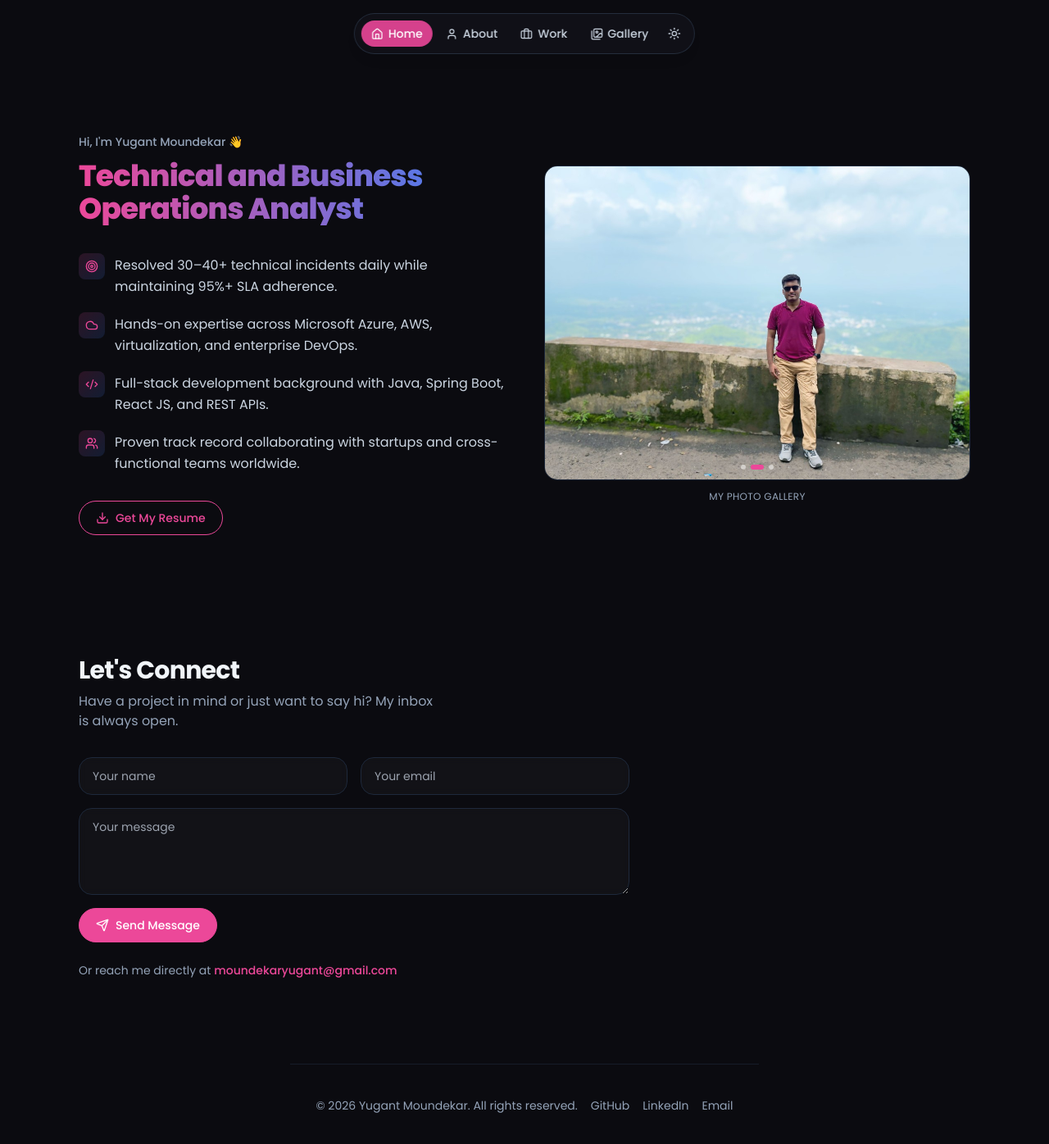
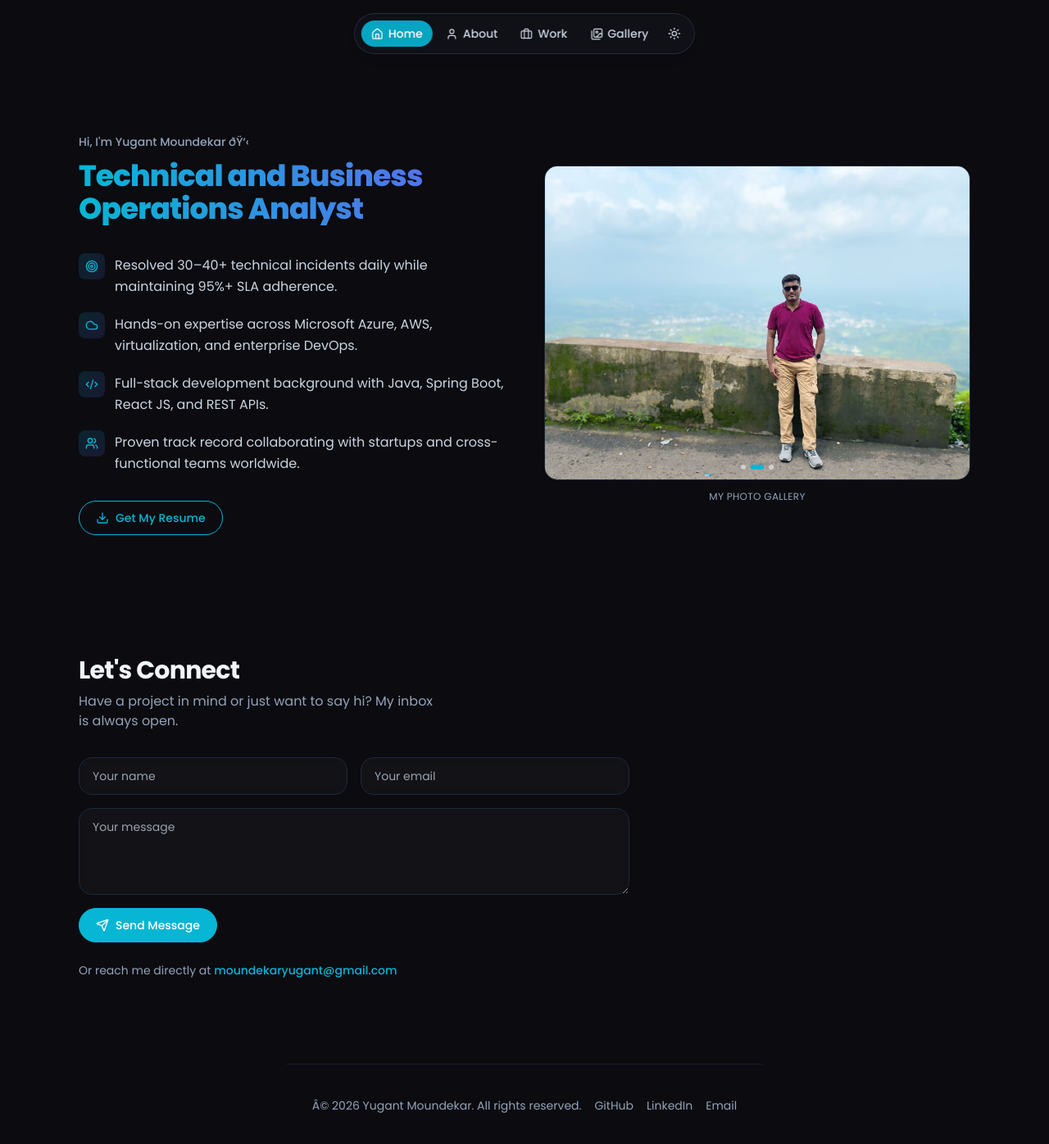
Before and after one commit to YugantMoundekar/portfolio-website, a React (Vite) app in the folder portfolio/: page / in a window 1280 px wide. Shown: the top 1396 px of the page at 82% size. Built offline with nearby package versions, Linux system fonts and the light colour scheme.

Commit message:
Switch site theme to cyan and indigo accents

```diff
--- a/portfolio/src/components/Contact.jsx
+++ b/portfolio/src/components/Contact.jsx
@@ -39,7 +39,7 @@ export default function Contact() {
             name="name"
             placeholder="Your name"
             disabled={!isConfigured}
-            className="card px-4 py-3 text-sm bg-transparent outline-none focus:border-accent-pink disabled:opacity-60"
+            className="card px-4 py-3 text-sm bg-transparent outline-none focus:border-accent-cyan disabled:opacity-60"
           />
           <input
             required
@@ -47,7 +47,7 @@ export default function Contact() {
             name="email"
             placeholder="Your email"
             disabled={!isConfigured}
-            className="card px-4 py-3 text-sm bg-transparent outline-none focus:border-accent-pink disabled:opacity-60"
+            className="card px-4 py-3 text-sm bg-transparent outline-none focus:border-accent-cyan disabled:opacity-60"
           />
           <textarea
             required
@@ -55,12 +55,12 @@ export default function Contact() {
             placeholder="Your message"
             rows={4}
             disabled={!isConfigured}
-            className="card px-4 py-3 text-sm bg-transparent outline-none focus:border-accent-pink sm:col-span-2 disabled:opacity-60"
+            className="card px-4 py-3 text-sm bg-transparent outline-none focus:border-accent-cyan sm:col-span-2 disabled:opacity-60"
           />
           <button
             type="submit"
             disabled={!isConfigured || state.submitting}
-            className="pill-btn sm:col-span-2 justify-center border-accent-pink bg-accent-pink text-white hover:opacity-90 w-fit disabled:opacity-50 disabled:cursor-not-allowed"
+            className="pill-btn sm:col-span-2 justify-center border-accent-cyan bg-accent-cyan text-white hover:opacity-90 w-fit disabled:opacity-50 disabled:cursor-not-allowed"
           >
             <Send size={16} /> {state.submitting ? 'Sending...' : 'Send Message'}
           </button>
@@ -69,7 +69,7 @@ export default function Contact() {
 
       <p className="mt-6 text-sm text-slate-500 dark:text-slate-400">
         Or reach me directly at{' '}
-        <a href={profile.socials.find((s) => s.label === 'Email')?.url} className="text-accent-pink font-medium">
+        <a href={profile.socials.find((s) => s.label === 'Email')?.url} className="text-accent-cyan font-medium">
           {profile.socials.find((s) => s.label === 'Email')?.url.replace('mailto:', '')}
         </a>
       </p>
--- a/portfolio/src/components/Footer.jsx
+++ b/portfolio/src/components/Footer.jsx
@@ -4,7 +4,7 @@ export default function Footer() {
   return (
     <footer className="container-page py-10 mt-10 border-t border-slate-200 dark:border-slate-800/60">
       <div className="flex flex-col sm:flex-row items-center justify-between gap-4 text-sm text-slate-500 dark:text-slate-400">
-        <p>© {new Date().getFullYear()} {profile.name}. All rights reserved.</p>
+        <p>Â© {new Date().getFullYear()} {profile.name}. All rights reserved.</p>
         <div className="flex gap-4">
           {profile.socials.map((s) => (
             <a
@@ -12,7 +12,7 @@ export default function Footer() {
               href={s.url}
               target="_blank"
               rel="noreferrer"
-              className="hover:text-accent-pink transition-colors"
+              className="hover:text-accent-cyan transition-colors"
             >
               {s.label}
             </a>
--- a/portfolio/src/components/Navbar.jsx
+++ b/portfolio/src/components/Navbar.jsx
@@ -23,7 +23,7 @@ export default function Navbar() {
             className={({ isActive }) =>
               `flex items-center gap-1.5 px-3 py-1.5 rounded-full text-xs sm:text-sm font-medium transition-all whitespace-nowrap ${
                 isActive
-                  ? 'bg-accent-pink/90 text-white'
+                  ? 'bg-accent-cyan/90 text-white'
                   : 'text-slate-600 dark:text-slate-300 hover:bg-slate-100 dark:hover:bg-white/10'
               }`
             }
--- a/portfolio/src/components/ProjectCard.jsx
+++ b/portfolio/src/components/ProjectCard.jsx
@@ -2,7 +2,7 @@ import { ArrowUpRight } from 'lucide-react'
 
 export default function ProjectCard({ project }) {
   return (
-    <div className="card overflow-hidden group hover:border-accent-pink/50 transition-colors duration-300">
+    <div className="card overflow-hidden group hover:border-accent-cyan/50 transition-colors duration-300">
       <div className="overflow-hidden">
         <img
           src={project.image}
@@ -18,7 +18,7 @@ export default function ProjectCard({ project }) {
             target="_blank"
             rel="noreferrer"
             aria-label={`Open ${project.name}`}
-            className="shrink-0 flex items-center gap-1 text-sm font-medium text-accent-pink hover:gap-2 transition-all mt-0.5"
+            className="shrink-0 flex items-center gap-1 text-sm font-medium text-accent-cyan hover:gap-2 transition-all mt-0.5"
           >
             Link <ArrowUpRight size={16} />
           </a>
--- a/portfolio/src/components/SkillBar.jsx
+++ b/portfolio/src/components/SkillBar.jsx
@@ -1,7 +1,7 @@
 export default function SkillBar({ name }) {
   return (
     <li className="flex items-center gap-2 text-sm text-slate-600 dark:text-slate-300">
-      <span className="w-1.5 h-1.5 rounded-full bg-accent-pink shrink-0" />
+      <span className="w-1.5 h-1.5 rounded-full bg-accent-cyan shrink-0" />
       {name}
     </li>
   )
--- a/portfolio/src/components/Slideshow.jsx
+++ b/portfolio/src/components/Slideshow.jsx
@@ -30,7 +30,7 @@ export default function Slideshow({ images, interval = 3000, className = '' }) {
             onClick={() => setIndex(i)}
             aria-label={`Go to slide ${i + 1}`}
             className={`w-1.5 h-1.5 rounded-full transition-all ${
-              i === index ? 'bg-accent-pink w-4' : 'bg-white/50'
+              i === index ? 'bg-accent-cyan w-4' : 'bg-white/50'
             }`}
           />
         ))}
--- a/portfolio/src/index.css
+++ b/portfolio/src/index.css
@@ -11,7 +11,7 @@ body {
 }
 
 ::selection {
-  @apply bg-accent-pink/30;
+  @apply bg-accent-cyan/30;
 }
 
 ::-webkit-scrollbar {
--- a/portfolio/src/pages/Home.jsx
+++ b/portfolio/src/pages/Home.jsx
@@ -21,9 +21,9 @@ export default function Home() {
           transition={{ duration: 0.6 }}
         >
           <p className="text-sm font-medium text-slate-500 dark:text-slate-400 mb-3">
-            Hi, I'm {profile.name} 👋
+            Hi, I'm {profile.name} ðŸ‘‹
           </p>
-          <h1 className="text-2xl sm:text-3xl md:text-4xl font-extrabold leading-[1.25] tracking-tight bg-gradient-to-r from-accent-pink to-accent-blue bg-clip-text text-transparent max-w-lg [text-wrap:balance]">
+          <h1 className="text-2xl sm:text-3xl md:text-4xl font-extrabold leading-[1.25] tracking-tight bg-gradient-to-r from-accent-cyan to-accent-indigo bg-clip-text text-transparent max-w-lg [text-wrap:balance]">
             {profile.designation}
           </h1>
 
@@ -38,7 +38,7 @@ export default function Home() {
                   transition={{ duration: 0.4, delay: 0.15 + i * 0.08 }}
                   className="flex items-start gap-3 group"
                 >
-                  <span className="mt-0.5 flex items-center justify-center w-8 h-8 rounded-lg bg-gradient-to-br from-accent-pink/15 to-accent-blue/15 text-accent-pink shrink-0 group-hover:scale-110 transition-transform duration-200">
+                  <span className="mt-0.5 flex items-center justify-center w-8 h-8 rounded-lg bg-gradient-to-br from-accent-cyan/15 to-accent-indigo/15 text-accent-cyan shrink-0 group-hover:scale-110 transition-transform duration-200">
                     <Icon size={16} />
                   </span>
                   <span className="text-slate-600 dark:text-slate-300 leading-relaxed pt-1">{text}</span>
@@ -50,7 +50,7 @@ export default function Home() {
           <a
             href={profile.resumeUrl}
             download
-            className="pill-btn mt-8 border-accent-pink text-accent-pink hover:bg-accent-pink hover:text-white"
+            className="pill-btn mt-8 border-accent-cyan text-accent-cyan hover:bg-accent-cyan hover:text-white"
           >
             <Download size={16} /> Get My Resume
           </a>
--- a/portfolio/tailwind.config.js
+++ b/portfolio/tailwind.config.js
@@ -9,8 +9,8 @@ export default {
       },
       colors: {
         accent: {
-          pink: '#ec4899',
-          blue: '#3b82f6',
+          cyan: '#06b6d4',
+          indigo: '#6366f1',
         },
       },
       keyframes: {
```
Also changed, not shown: portfolio/src/pages/About.jsx (+11 -11 lines).
